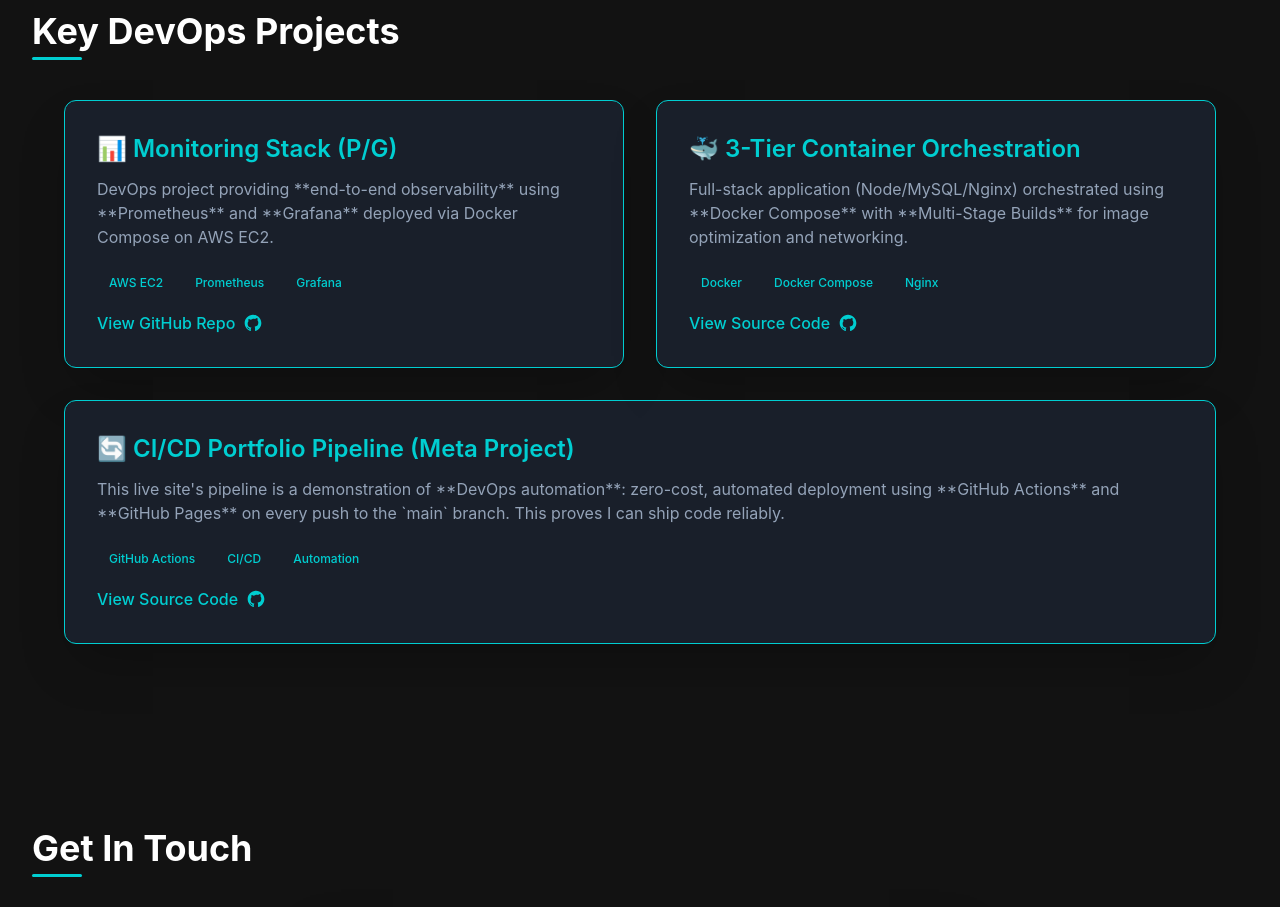
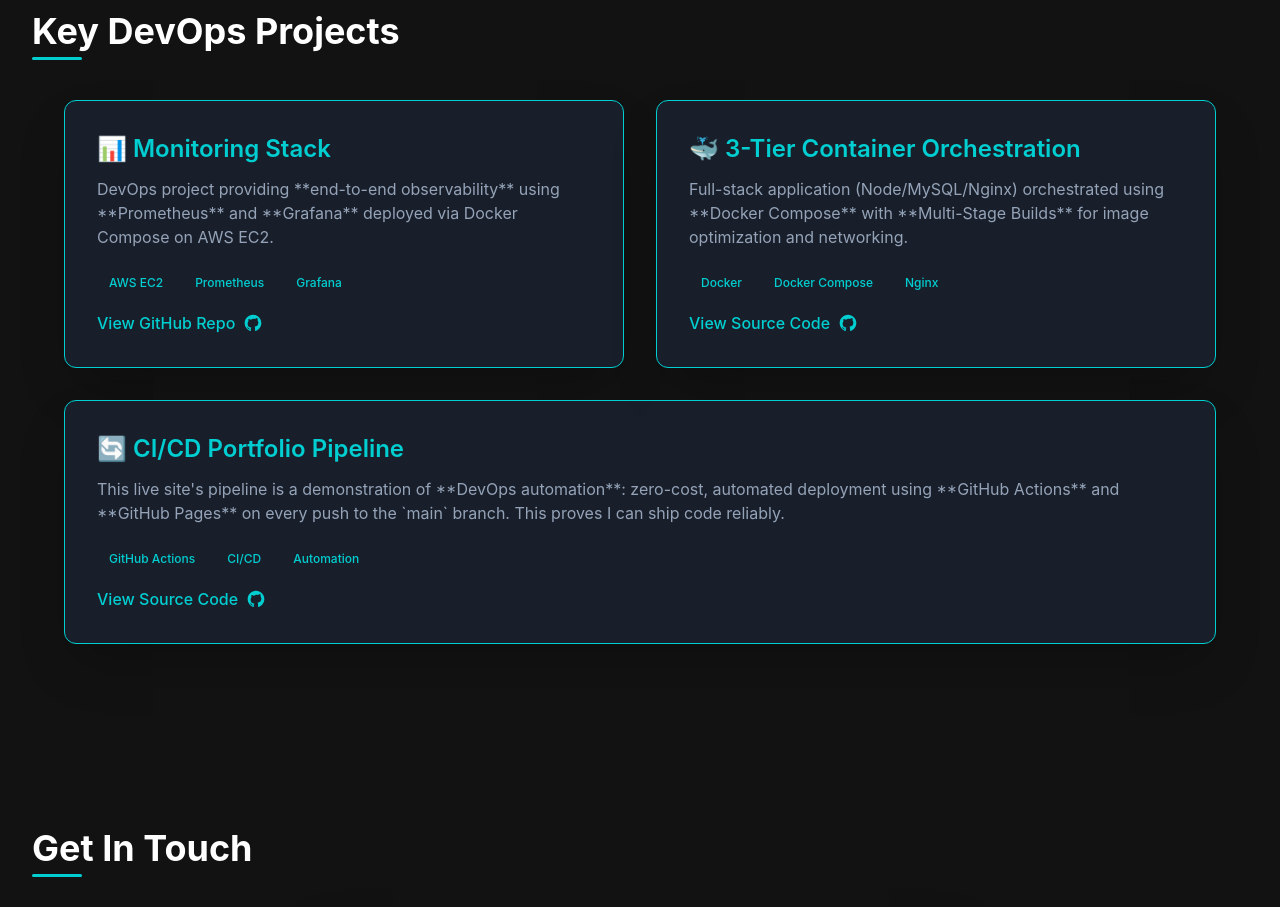
Before and after one commit to anish-kumar-001/My-Portfolio, a React (Create React App) app: page / in a window 1280 px wide. Shown: the part 3580-4487 px from the top of the page. Built offline with nearby package versions, Linux system fonts and the light colour scheme.

Commit message:
Update few content

```diff
--- a/src/components/Projects.jsx
+++ b/src/components/Projects.jsx
@@ -15,7 +15,7 @@
           <a href="https://github.com/anish-kumar-001/Docker-Monitoring-Stack-Project.git" target="_blank" className="block transform transition duration-300 hover:scale-[1.01]">
               <div className="card-pop p-8 rounded-xl shadow-2xl border border-slate-700 flex flex-col h-full hover:ring-2" style={{borderColor: 'var(--color-primary)'}}>
                   <h4 className="text-2xl font-semibold mb-3" style={{color: 'var(--color-primary)'}}>
-                    📊 Monitoring Stack (P/G)
+                    📊 Monitoring Stack
                   </h4>
                   <p className="text-base text-slate-400 flex-grow">
                       DevOps project providing **end-to-end observability** using **Prometheus** and **Grafana** deployed via Docker Compose on AWS EC2.
@@ -55,7 +55,7 @@
           <a href="https://github.com/anish-kumar-001/My-Portfolio" target="_blank" className="block md:col-span-2 transform transition duration-300 hover:scale-[1.01]">
               <div className="card-pop p-8 rounded-xl shadow-2xl border border-slate-700 flex flex-col h-full hover:ring-2" style={{borderColor: 'var(--color-primary)'}}>
                   <h4 className="text-2xl font-semibold mb-3" style={{color: 'var(--color-primary)'}}>
-                    🔄 CI/CD Portfolio Pipeline (Meta Project)
+                    🔄 CI/CD Portfolio Pipeline
                   </h4>
                   <p className="text-base text-slate-400 flex-grow">
                       This live site's pipeline is a demonstration of **DevOps automation**: zero-cost, automated deployment using **GitHub Actions** and **GitHub Pages** on every push to the `main` branch. This proves I can ship code reliably.
```
